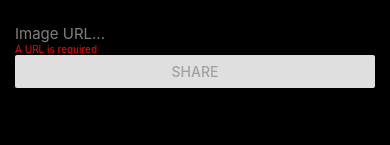
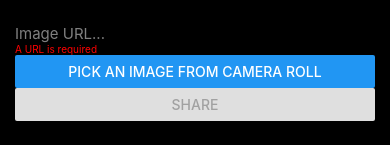
Before and after one commit to Bhagyeshpro/Ig-clone-R-Native, a React Native app: screen / in a window 390 px wide. Shown: the part 152-297 px from the top of the page. Built offline with nearby package versions, Linux system fonts and the light colour scheme.

Commit message:
Pick Img Done!:

```diff
--- a/components/home/newPost/FormikPostUploader.js
+++ b/components/home/newPost/FormikPostUploader.js
@@ -4,6 +4,10 @@ import * as Yup from 'yup'
 import { Formik } from 'formik'
 import { Image } from 'react-native';
 import { Divider } from 'react-native-elements';
+import * as ImagePicker from "expo-image-picker"
+import { TouchableOpacity } from 'react-native';
+import { useWindowDimensions } from 'react-native';
+
 
 const PLACEHOLDER_IMG = 'https://images.pexels.com/photos/674010/pexels-photo-674010.jpeg?auto=compress&cs=tinysrgb&dpr=1&w=500'
 
@@ -12,8 +16,29 @@ const uploadPostSchema = Yup.object().shape({
     caption: Yup.string().max(2200, "Caption has reached the charcter limit."),
 })
 
+const handleImagePress = () => {
+    styles.activeImage;
+}
+
+
 const FormikPostUploader = () => {
     const [thumbnailURL, setThumbnailURL] = useState(PLACEHOLDER_IMG)
+
+    const pickImage = async () => {
+        // No permissions request is necessary for launching the image library
+        let result = await ImagePicker.launchImageLibraryAsync({
+            mediaTypes: ImagePicker.MediaTypeOptions.All,
+            allowsEditing: true,
+            aspect: [4, 5],
+            quality: 1,
+        });
+
+        console.log(result);
+
+        if (!result.cancelled) {
+            setThumbnailURL(result.uri);
+        }
+    };
 
     return (
         <Formik
@@ -25,10 +50,12 @@ const FormikPostUploader = () => {
             {({handleBlur, handleSubmit, handleChange, values, errors, isValid}) =>
             <>
                 <View style={styles.container}>
+                <TouchableOpacity onPress={handleImagePress}>
                     <Image
                         source={{uri: thumbnailURL ? thumbnailURL : PLACEHOLDER_IMG}}
                         style={{height: 100, width: 100}}
                     />
+                </TouchableOpacity>
                 <View style={{flex: 1, marginLeft:10 }}>
                 <TextInput
                     placeholder='Write Your Caption...'
@@ -49,7 +76,7 @@ const FormikPostUploader = () => {
                     placeholderTextColor="gray"
                     onChangeText={handleChange("imageURL")}
                     onBlur={handleBlur("imageURL")}
-                    style={{color: "#ffffff", fontSize: 15, marginTop: 10}}
+                    style={{color: "#fff", fontSize: 15, marginTop: 10}}
                     value={values.imageURL}
                 />
                 {errors.imageURL && (
@@ -57,6 +84,8 @@ const FormikPostUploader = () => {
                         {errors.imageURL}
                     </Text>
                 )}
+                 <Button title="Pick an image from camera roll" onPress={pickImage} />
+                {/* {thumbnailURL && <Image source={{ uri: thumbnailURL }} style={{ width: 200, height: 200 }} />} */}
                 <Button onPress={handleSubmit} title='Share' disabled={!isValid} />
                 </View>
             </>
@@ -69,6 +98,7 @@ const FormikPostUploader = () => {
 export default FormikPostUploader
 
 const styles = StyleSheet.create({
+    // const {height, width} = useWindowDimensions(),
     bottomContainer: {
         marginHorizontal: 15,
     },
@@ -77,4 +107,5 @@ const styles = StyleSheet.create({
         flexDirection: "row",
         justifyContent: "space-between",
     },
+
 })
--- a/package.json
+++ b/package.json
@@ -23,7 +23,8 @@
     "react-native-paper": "^4.11.1",
     "react-native-web": "0.17.1",
     "react-number-format": "^4.9.0",
-    "yup": "^0.32.11"
+    "yup": "^0.32.11",
+    "expo-image-picker": "~12.0.1"
   },
   "devDependencies": {
     "@babel/core": "^7.12.9"
```
Also changed, not shown: 1 other file (tests, documents, lock files or other folders).
